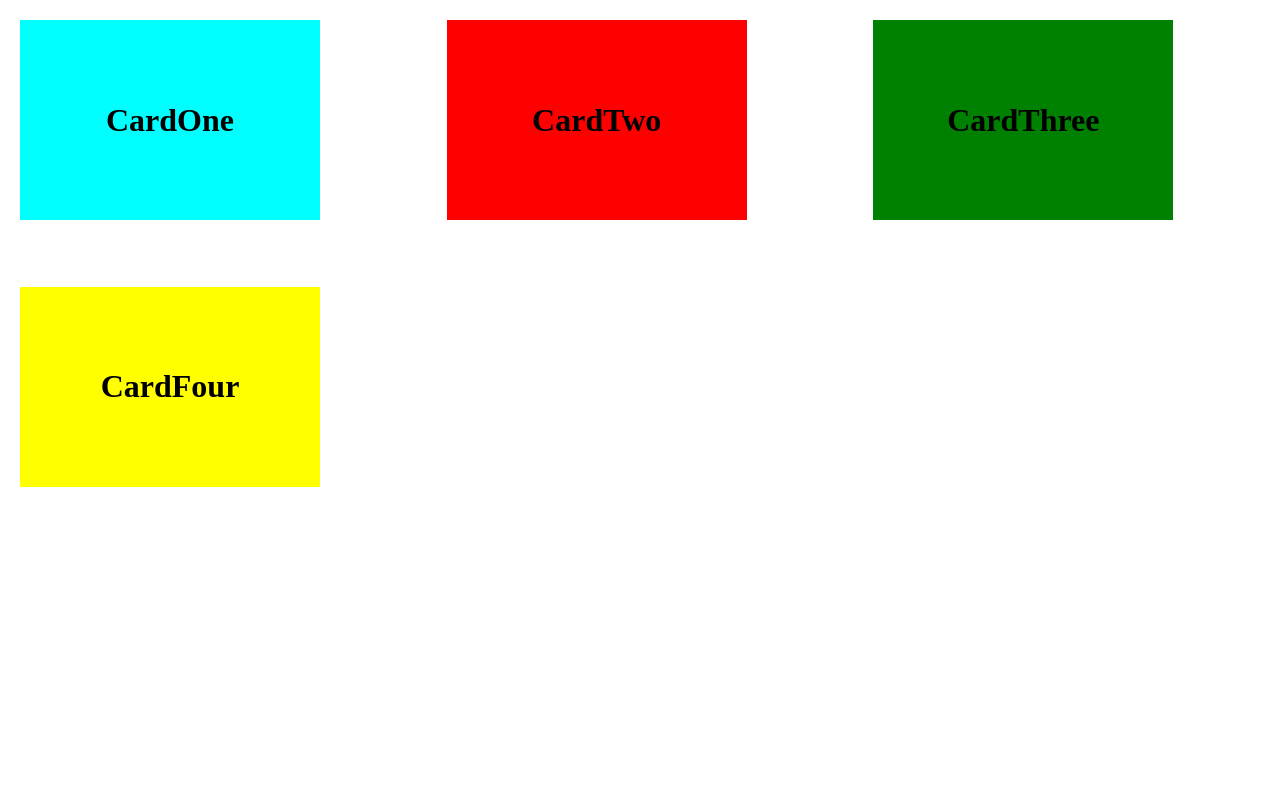
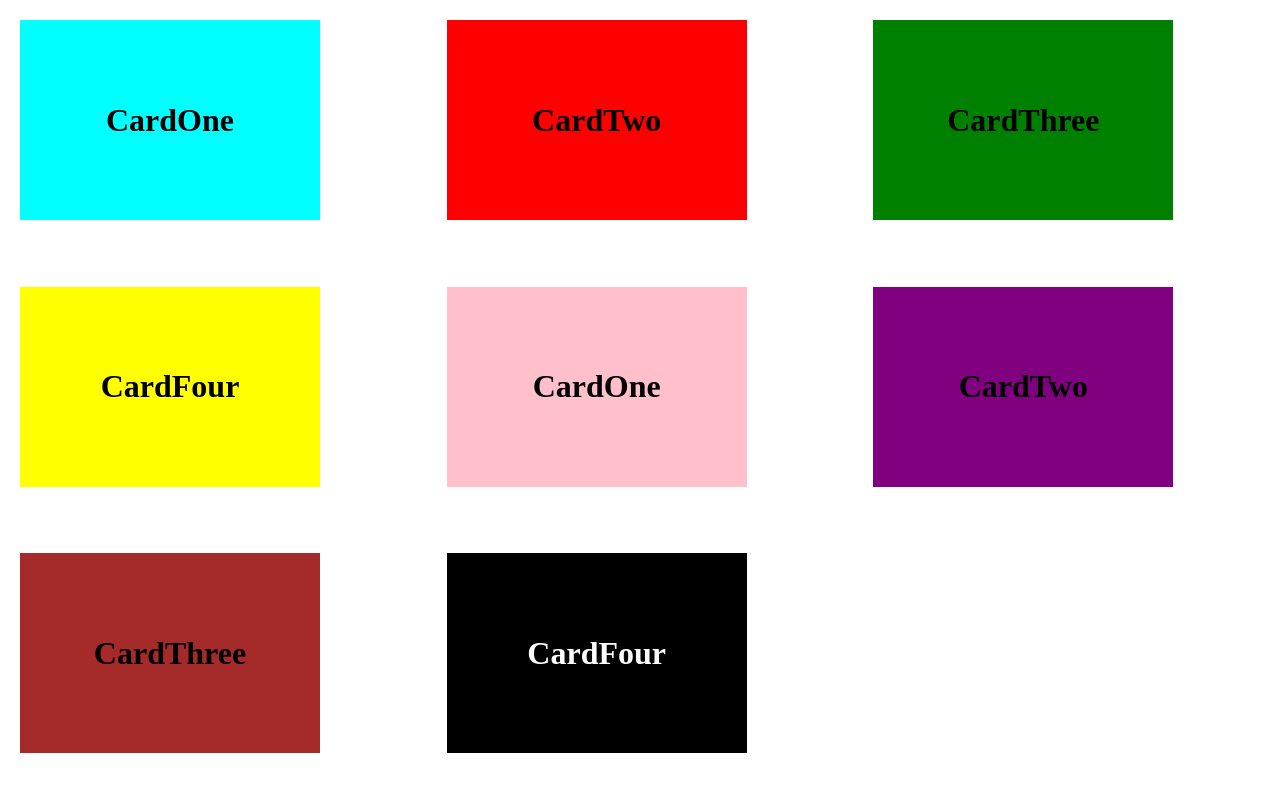
Before and after one commit to Mateusz-Zygadlo/memory-card, a React (Create React App) app in the folder memory-card/: page / in a window 1280 px wide. Shown: the top 792 px of the page. Built offline with nearby package versions, Linux system fonts and the light colour scheme.

Commit message:
Add maxCount and lose state

```diff
--- a/memory-card/src/App.css
+++ b/memory-card/src/App.css
@@ -31,3 +31,16 @@
 .cardFour{
     background-color: yellow;
 }
+.cardFive{
+    background-color: pink;
+}
+.cardSix{
+    background-color: purple;
+}
+.cardSeven{
+    background-color: brown;
+}
+.cardEight{
+    background-color: black;
+    color: white;
+}
--- a/memory-card/src/components/Card.js
+++ b/memory-card/src/components/Card.js
@@ -34,31 +34,45 @@ const Card = () => {
             setCount(0)
             setMemoryArr([]);
             setLose(true);
+
+            if(count > maxCount){
+                setMaxCount(count - 1);
+            }
         }else{
             setCount(count + 1);
         }
 
-        console.log(memoryArr, count, lose);
+        console.log(memoryArr, count, maxCount);
     }, [memoryArr])
 
     return(
         <div>
-            {lose ? <h1>you lose</h1> :
             <div className="container">
-                    <div className="cardOne card" onClick={()=>{setMemoryArr(memoryArr.concat('CardOne'))}}>
+                <div className="cardOne card" onClick={(e)=>{setMemoryArr(memoryArr.concat(e.target.className.split(' ')[0]))}}>
                     <h1>CardOne</h1>
                 </div>
-                    <div className="cardTwo card" onClick={()=>{setMemoryArr(memoryArr.concat('CardTwo'))}}>
+                <div className="cardTwo card" onClick={(e)=>{setMemoryArr(memoryArr.concat(e.target.className.split(' ')[0]))}}>
                     <h1>CardTwo</h1>
                 </div>
-                    <div className="cardThree card" onClick={()=>{setMemoryArr(memoryArr.concat('CardThree'))}}>
+                <div className="cardThree card" onClick={(e)=>{setMemoryArr(memoryArr.concat(e.target.className.split(' ')[0]))}}>
                     <h1>CardThree</h1>
                 </div>
-                    <div className="cardFour card" onClick={()=>{setMemoryArr(memoryArr.concat('CardFour'))}}>
+                <div className="cardFour card" onClick={(e)=>{setMemoryArr(memoryArr.concat(e.target.className.split(' ')[0]))}}>
+                    <h1>CardFour</h1>
+                </div>
+                <div className="cardFive card" onClick={(e)=>{setMemoryArr(memoryArr.concat(e.target.className.split(' ')[0]))}}>
+                    <h1>CardOne</h1>
+                </div>
+                <div className="cardSix card" onClick={(e)=>{setMemoryArr(memoryArr.concat(e.target.className.split(' ')[0]))}}>
+                    <h1>CardTwo</h1>
+                </div>
+                <div className="cardSeven card" onClick={(e)=>{setMemoryArr(memoryArr.concat(e.target.className.split(' ')[0]))}}>
+                    <h1>CardThree</h1>
+                </div>
+                <div className="cardEight card" onClick={(e)=>{setMemoryArr(memoryArr.concat(e.target.className.split(' ')[0]))}}>
                     <h1>CardFour</h1>
                 </div>
             </div>
-            }
         </div>
     )
 }
```
Lines whose indentation alone changed are shown as unchanged.
